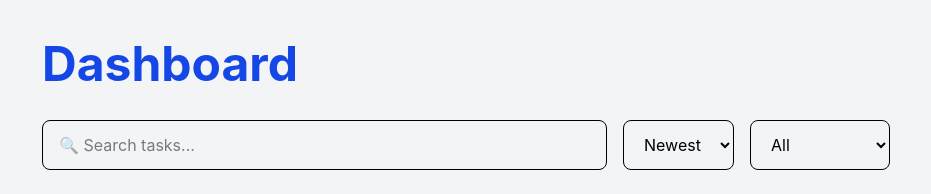
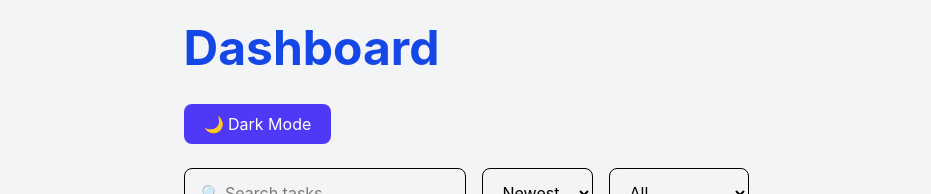
Before and after one commit to KXRMX23/taskflow-pro, a React (Vite) app in the folder client/: page /dashboard in a window 1280 px wide. Shown: the top 194 px of the page, without its empty margins (174-1105 px from the left). Built offline with nearby package versions, Linux system fonts and the light colour scheme; no server answers.

Commit message:
Phase 15 - Dark Mode with Theme Persistence

```diff
--- a/client/src/pages/Dashboard.jsx
+++ b/client/src/pages/Dashboard.jsx
@@ -8,6 +8,10 @@ function Dashboard() {
 
   const [statusFilter, setStatusFilter] = useState("all");
   const [sortBy, setSortBy] = useState("newest");
+
+  const [darkMode, setDarkMode] = useState(() => {
+    return localStorage.getItem("theme") === "true";
+  });
 
   const [newTask, setNewTask] = useState({
     title: "",
@@ -49,6 +53,10 @@ function Dashboard() {
     }
 });
 
+const pendingTasks = sortedTasks.filter((task) => task.status === "pending");
+const inProgressTasks = sortedTasks.filter((task) => task.status === "in-progress");
+const completedTasks = sortedTasks.filter((task) => task.status === "completed");
+
   useEffect(() => {
 
     const testAPI = async () => {
@@ -64,6 +72,12 @@ function Dashboard() {
     testAPI();
 
   }, []);
+
+
+  useEffect(() => {
+    localStorage.setItem("theme", darkMode ? "dark" : "light");
+
+  }, [darkMode]);
 
     const handleChange = (e) => {
     setNewTask({
@@ -123,9 +137,23 @@ setNewTask({
 };
 
   return (
-    <div className="min-h-screen bg-gray-100 p-10">
+    <div className={`min-h-screen transition-all duration-300 ${
+    darkMode
+      ? "bg-gray-900 text-white"
+      : "bg-gray-100 text-black"
+  }`}
+>
+
+    <div className="flex justify-end p-6">
       <div className="max-w-4xl mx-auto px-6">
       <h1 className="text-5xl font-bold text-blue-700 mb-8">Dashboard</h1>
+
+      <button
+        onClick={() => setDarkMode(!darkMode)}
+        className="mb-6 bg-indigo-600 hover:bg-indigo-700 text-white px-5 py-2 rounded-lg transition"
+      >
+        {darkMode ? "☀️ Light Mode" : "🌙 Dark Mode"}
+      </button>
 
       <div className="flex gap-4 mb-6">
 
@@ -279,6 +307,7 @@ setNewTask({
 </div>
 </div>
     </div>
+    </div>
   );
 }
 
```
